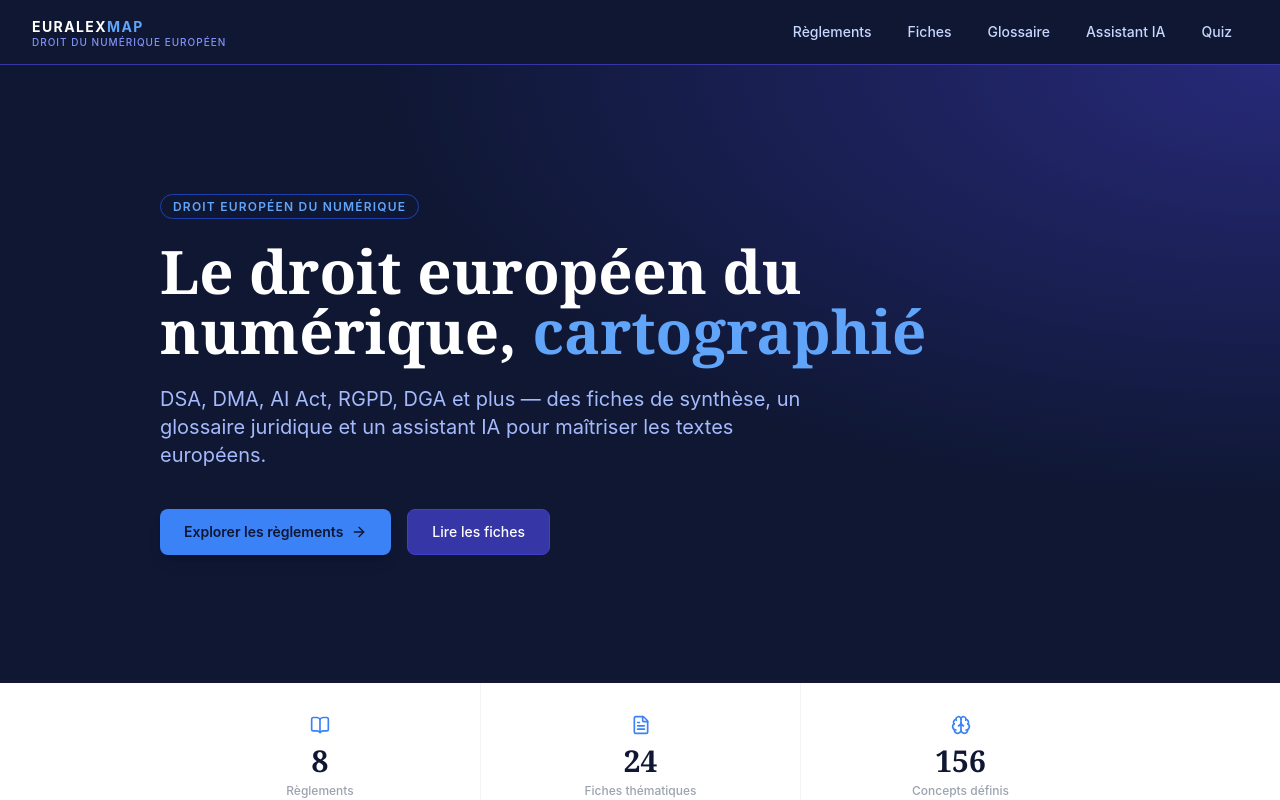
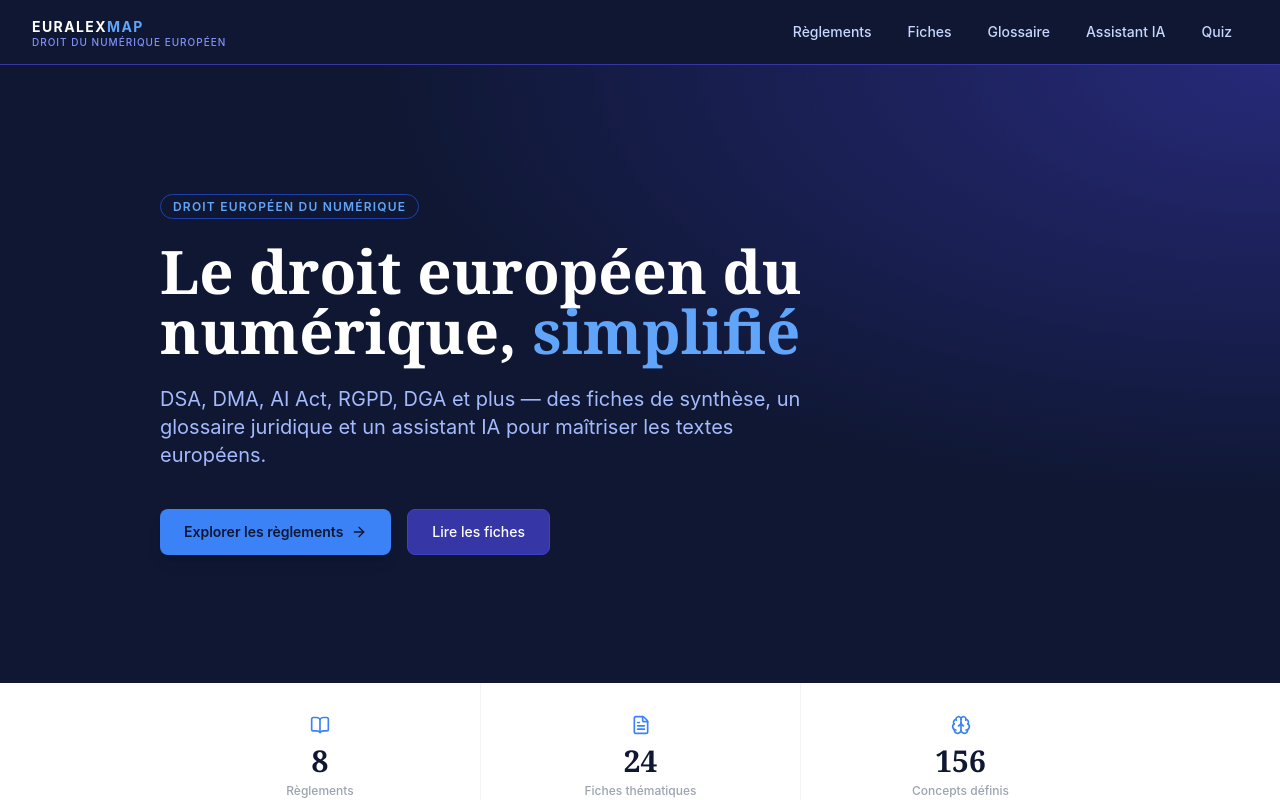
Before and after one commit to norhaneb17/EuraLawMap, a Next.js app: page / in a window 1280 px wide. Shown: the top 800 px of the page. Built offline with nearby package versions, Linux system fonts and the light colour scheme.

Commit message:
copy: replace 'cartographié' with 'simplifié' in hero

```diff
--- a/app/page.tsx
+++ b/app/page.tsx
@@ -45,7 +45,7 @@ export default function HomePage() {
           </div>
           <h1 className="font-serif-display text-4xl md:text-5xl lg:text-6xl font-bold text-white leading-tight mb-6 max-w-3xl">
             Le droit européen du numérique,{" "}
-            <span className="text-gold-400">cartographié</span>
+            <span className="text-gold-400">simplifié</span>
           </h1>
           <p className="text-navy-300 text-lg md:text-xl leading-relaxed max-w-2xl mb-10">
             DSA, DMA, AI Act, RGPD, DGA et plus — des fiches de synthèse, un glossaire juridique
```
